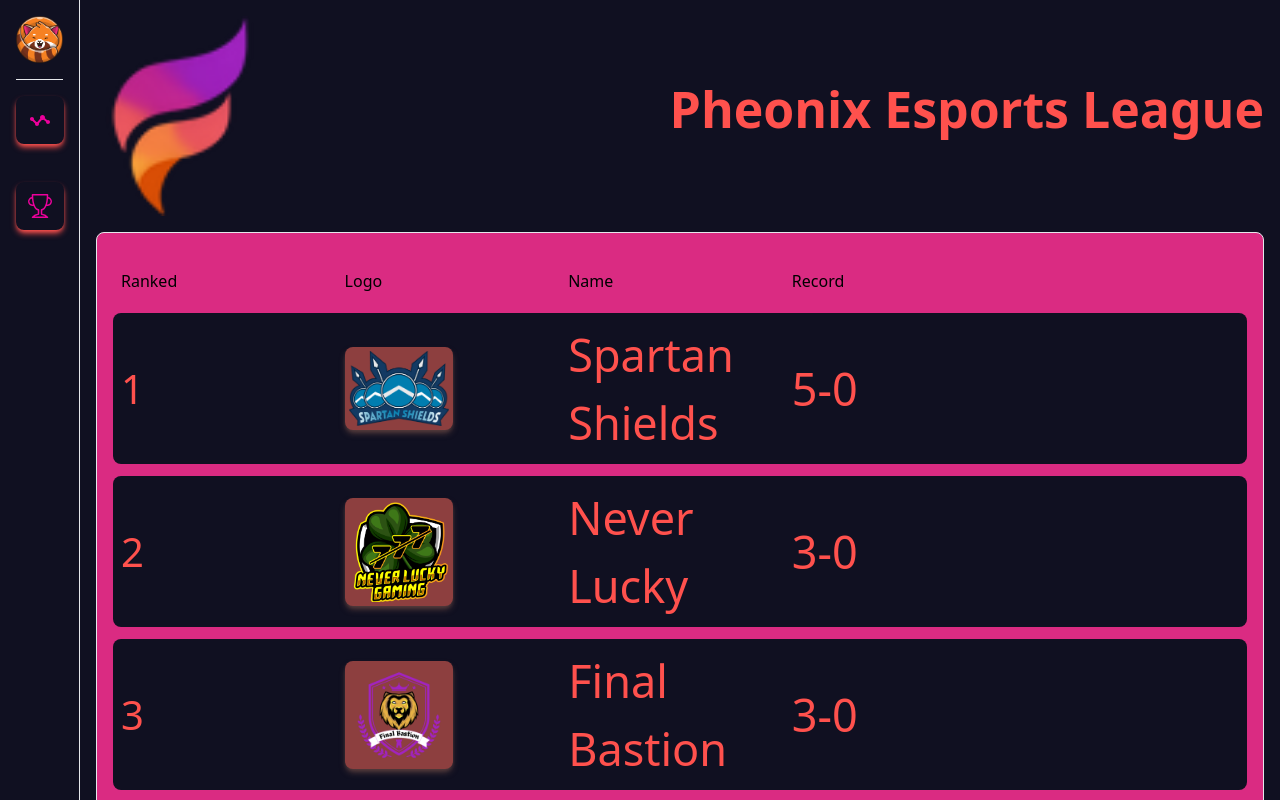
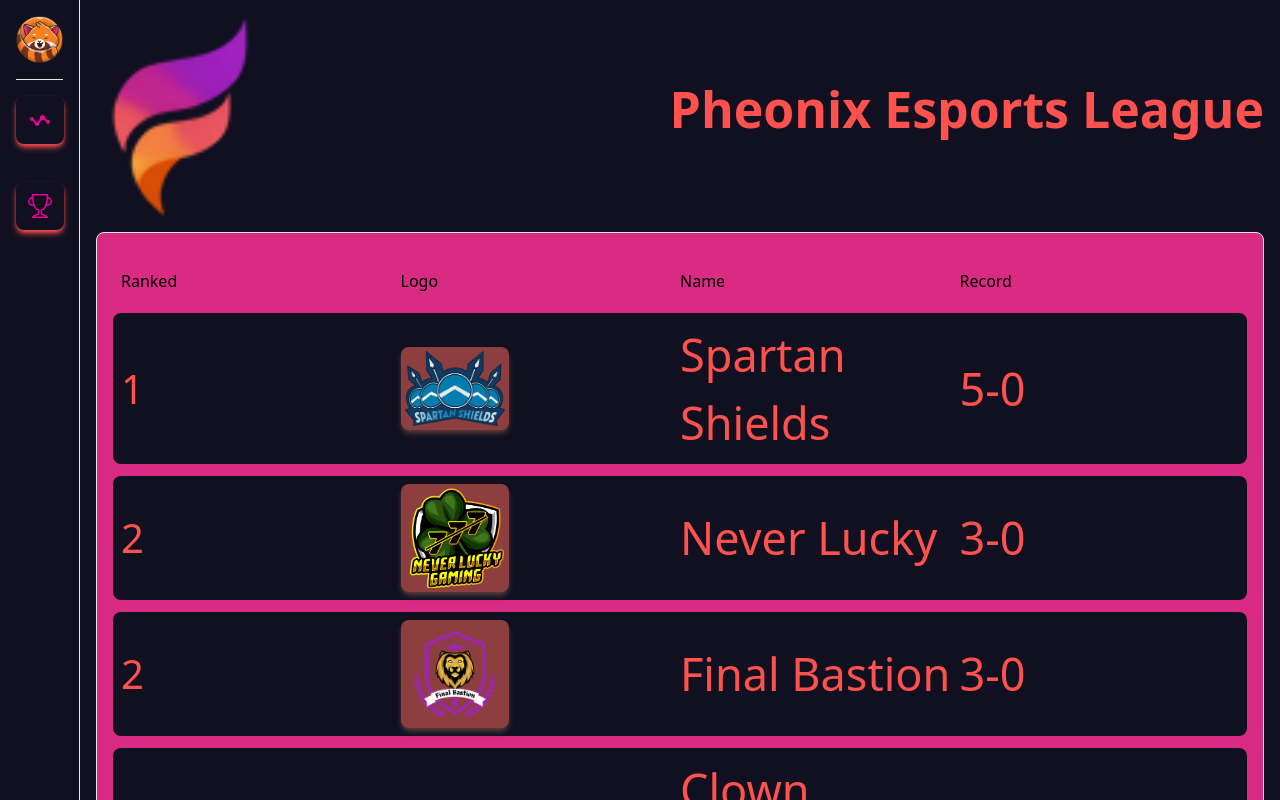
Before and after one commit to LOLRedPanda/app-core, a Next.js app in the folder web/: page /teams in a window 1280 px wide. Shown: the top 800 px of the page. Built offline with nearby package versions, Linux system fonts and the light colour scheme.

Commit message:
duplicate ranks for duplicate scores, unit tests

```diff
--- a/web/components/ListBox.tsx
+++ b/web/components/ListBox.tsx
@@ -13,7 +13,7 @@ export default function ListBox({list, selected, setSelected} : InferProps<typeo
         <div className="relative mt-1 text-[#EAD5E6] z-50 overflow: visible">
           <Listbox.Button className="relative w-full cursor-default rounded-lg bg-[#101021] py-4 pl-3 pr-10 text-center shadow-md focus:outline-none focus-visible:border-indigo-500 focus-visible:ring-2 focus-visible:ring-white focus-visible:ring-opacity-75 focus-visible:ring-offset-2 focus-visible:ring-offset-orange-300 sm:text-[100px] text=[#EAD5E6]">
             <div className="flex justify-between mr-40">
-              <Image className ="rounded-full" src={`/assets/teamLogos/${selected.logo}`} alt={selected.name} placeholder='blur' width={150} height={150}/>
+              <Image className ="rounded-full" src={`/assets/teamLogos/${selected.logo}`} alt={selected.name} width={150} height={150}/>
               {selected.name}
               <span className="pointer-events-none absolute inset-y-0 right-0 flex items-center pr-2">
                 <HiChevronUpDown
--- a/web/components/MemberItem.tsx
+++ b/web/components/MemberItem.tsx
@@ -5,7 +5,7 @@ import PropTypes, {InferProps} from 'prop-types'
 function MemberItem({image, name, position}: InferProps<typeof MemberItem.propTypes>) {
     return (<li className='bg-[#101021] shadow-md border border-[#ff514d] shadow-[#ff514d] rounded-lg my-3 p-2 flex items-center'>
         <div >
-            <Image src={image} alt='/' placeholder='blur' width={45} height={100} />
+            <Image src={image} alt='/' width={45} height={100} />
         </div>
         <div className='pl-4'>
             <p className='text-[#EAD5E6] font-bold'>{name}</p>
--- a/web/data/teams.ts
+++ b/web/data/teams.ts
@@ -45,7 +45,7 @@ export const data = [
         DMGPM: 6.96,
       },
     ],
-    ranked: "2nd/3rd",
+    // ranked: "2nd/3rd",
     wins: 3,
     loses: 0,
   },
@@ -95,7 +95,7 @@ export const data = [
         DMGPM: 2.24,
       },
     ],
-    ranked: "2nd/3rd",
+    // ranked: "2nd/3rd",
     wins: 3,
     loses: 0,
   },
@@ -161,7 +161,7 @@ export const data = [
         DMGPM: 4.71,
       },
     ],
-    ranked: "6th",
+    // ranked: "6th",
     wins: 2,
     loses: 3,
   },
@@ -211,7 +211,7 @@ export const data = [
         DMGPM: 1.7838,
       },
     ],
-    ranked: "1st",
+    // ranked: "1st",
     wins: 5,
     loses: 0,
   },
@@ -261,7 +261,7 @@ export const data = [
         DMGPM: 1.3082,
       },
     ],
-    ranked: "7th/10th",
+    // ranked: "7th/10th",
     wins: 1,
     loses: 4,
   },
@@ -311,7 +311,7 @@ export const data = [
         DMGPM: 1.6999,
       },
     ],
-    ranked: "5th",
+    // ranked: "5th",
     wins: 2,
     loses: 2,
   },
@@ -361,7 +361,7 @@ export const data = [
         DMGPM: 2.1391,
       },
     ],
-    ranked: "7th/10th",
+    // ranked: "7th/10th",
     wins: 1,
     loses: 4,
   },
@@ -411,7 +411,7 @@ export const data = [
         DMGPM: 1.8924,
       },
     ],
-    ranked: "7th/10th",
+    // ranked: "7th/10th",
     wins: 1,
     loses: 4,
   },
@@ -461,7 +461,7 @@ export const data = [
         DMGPM: 7.812,
       },
     ],
-    ranked: "7th/10th",
+    // ranked: "7th/10th",
     wins: 1,
     loses: 4,
   },
@@ -511,7 +511,7 @@ export const data = [
         DMGPM: 2.9805,
       },
     ],
-    ranked: "4th",
+    // ranked: "4th",
     wins: 3,
     loses: 1,
   },
--- /dev/null
+++ b/web/jest.config.js
@@ -0,0 +1,5 @@
+/** @type {import('ts-jest').JestConfigWithTsJest} */
+module.exports = {
+  preset: 'ts-jest',
+  testEnvironment: 'node',
+};
--- a/web/package.json
+++ b/web/package.json
@@ -3,7 +3,8 @@
   "scripts": {
     "dev": "next dev",
     "build": "next build",
-    "start": "next start"
+    "start": "next start",
+    "test": "jest"
   },
   "dependencies": {
     "@headlessui/react": "^1.7.8",
@@ -18,12 +19,15 @@
     "sharp": "^0.31.3"
   },
   "devDependencies": {
+    "@types/jest": "^29.4.0",
     "@types/node": "18.11.3",
     "@types/react": "18.0.21",
     "@types/react-dom": "18.0.6",
     "autoprefixer": "^10.4.12",
+    "jest": "^29.4.3",
     "postcss": "^8.4.18",
     "tailwindcss": "^3.2.4",
+    "ts-jest": "^29.0.5",
     "typescript": "4.9.4"
   }
 }
--- a/web/pages/teams.tsx
+++ b/web/pages/teams.tsx
@@ -2,28 +2,15 @@ import React from 'react'
 import Image from 'next/image'
 import PxeLogo from '../public/assets/leagueLogos/pxe_logo.png'
 import {data} from '../data/teams'
-import TeamService from '../services/teamService'
+import {winLossScore, rank} from '../services/teamService'
 
 function teams() {
     const teamsResults = data.map((t) => {
-        const team = new TeamService(t)
-        return {
-            name: t.name,
-            score: team.winLossScore(),
-            members: t.members,
-            wins: t.wins,
-            loses: t.loses,
-            logo: t.logo
-        }
+        const team = {...t, score: winLossScore(t)}
+        return team
     })
 
-    teamsResults.sort((a, b) => {
-        if(a.score!=b.score){
-            if(a.score > b.score)
-            return -1
-        }
-        return 0
-    });
+    const ranked = rank(teamsResults)
 
     return (
     <div className='bg-[#101021]'>
@@ -33,7 +20,7 @@ function teams() {
     </div>
         <div className='p-4'>
             <div className='w-full m-auto p-4 border rounded-lg bg-[#da2b82] overflow-y-auto'>
-                <div className='my-3 p-2 grid md:grid-cols-5 sm:grid-cols-4 grid-cols-3 items-center justify-between cursor-pointer'>
+                <div className='my-3 p-2 grid md:grid-cols-4 sm:grid-cols-4 grid-cols-3 items-center justify-between cursor-pointer'>
                     <span className='hidden sm:grid'>Ranked</span>
                     <span>Logo</span>
                     <span className='sm:text-left text-right'>Name</span>
@@ -41,10 +28,10 @@ function teams() {
                     {/* <span className='hidden sm:grid'>Captain</span> */}
                 </div>
                 <ul>
-                    {teamsResults.map((teamData, rank) =>
+                    {ranked.map((teamData: any) =>
                         (
-                        <li key={rank} className='bg-[#101021] rounded-lg my-3 p-2 grid md:grid-cols-5 sm:grid-cols-4 grid-cols-3 items-center justify-between cursor-pointer'>
-                            <p className='text-[#FF514D] sm:text-left text-center text-[40px]'>{rank + 1}</p>
+                        <li key={teamData.id} className='bg-[#101021] rounded-lg my-3 p-2 grid md:grid-cols-4 sm:grid-cols-4 grid-cols-3 items-center justify-between cursor-pointer'>
+                            <p className='text-[#FF514D] sm:text-left text-center text-[40px]'>{teamData.rank}</p>
                             <div className='flex items-center'>
                                 <div className='bg-[#8d3f3f] p-1 shadow-md shadow-[#573d3d] rounded-lg'>
                                 <Image src={`/assets/teamLogos/${teamData.logo}`} alt={''} width={100} height={100} />
@@ -52,9 +39,6 @@ function teams() {
                             </div>
                             <p className='text-[#FF514D] sm:text-left text-center text-[45px]'>{teamData.name}</p>
                             <p className='text-[#FF514D] hidden md:flex text-[45px]'>{teamData.wins + '-' + teamData.loses}</p>
-                            {/* <div className='text-[#FF514D] sm:flex hidden justify-between items-center'>
-                                <p className=' hidden md:flex text-[45px]'>{captain}</p>
-                            </div> */}
                         </li>
                     ))}
                 </ul>
--- a/web/services/teamService.ts
+++ b/web/services/teamService.ts
@@ -1,29 +1,43 @@
-export default class TeamService {
-    team: any
 
-    constructor(team: any) {
-        this.team = team
-    }
+function winRate(wins: number, losses: number) {
+    const totalPlayed = wins + losses
+    const winRate = (wins / totalPlayed) * 100
+    return winRate
+}
 
-    getCaptain(team: any) {
-        const captain = team.find((member: any) => {
-            console.log(member.name)
-            if(member.captain === true) return member.name
+export function winLossScore(team: any) {
+    const { wins, loses } = team
+    const rate = winRate(wins, loses)
+    const weight = wins
+    const score = rate * weight
+    return score
+}
+
+export function rank(teams: any) {
+    const sortedByScore = teams.sort((a: any, b: any) => {
+        if (a.score !== b.score) {
+            if (a.score > b.score)
+                return -1
+        }
+        return 0
+    });
+
+    const groupedByRank = [[sortedByScore[0]]]
+    sortedByScore.slice(1).forEach((e: any, i: any) => {
+        if (e.score == sortedByScore[i].score) {
+            groupedByRank[groupedByRank.length - 1].push(e);
+        } else {
+            groupedByRank.push([e]);
+        }
+    });
+
+    const rankedLeague = groupedByRank.flatMap((group, i) => {
+        const rankedTeams = group.map((team) => {
+            return {...team, rank: i + 1}
         })
-        return captain || 'foo'
-    }
+        return rankedTeams
+    })
 
-    winRate(wins: number, losses: number) {
-        const totalPlayed = wins + losses
-        const winRate = (wins / totalPlayed) * 100
-        return winRate
-    }
 
-    winLossScore() {
-        const {wins, loses} = this.team
-        const winRate = this.winRate(wins, loses)
-        const weight = wins
-        const score = winRate * weight
-        return score
-    }
+    return rankedLeague
 }
```
Also changed, not shown: 2 other files (tests, documents, lock files or other folders).
